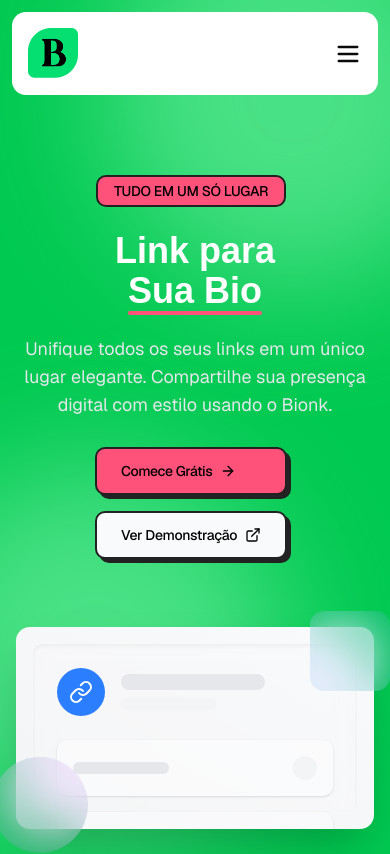
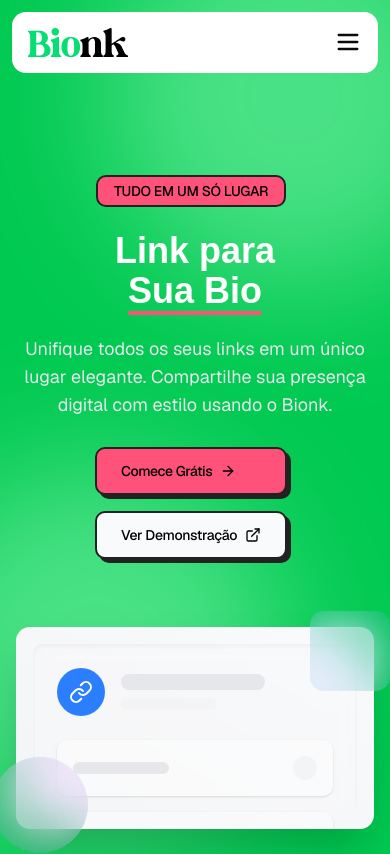
Before and after one commit to gabriellucasvh/bionk, a Next.js app: page / in a window 390 px wide. Shown: the top 854 px of the page. Built offline with nearby package versions, Linux system fonts and the light colour scheme; a web font is replaced by a local one.

Commit message:
style: Logo do HeaderMobile alterada para o nome completo ao invés do ícone

```diff
--- a/src/components/HeaderMobile.tsx
+++ b/src/components/HeaderMobile.tsx
@@ -21,7 +21,7 @@ const HeaderMobile = () => {
         <nav className='flex md:hidden fixed inset-x-0 z-50 m-3 max-w-full items-center justify-between p-4 rounded-xl bg-white'>
             <div>
                 <Link href={'/'}>
-                    <Image src={'/bionk-logo-quadrado.svg'} alt='logo' width={50} height={50} />
+                    <Image src={'/bionk-logo.svg'} alt='logo' width={100} height={50} />
                 </Link>
             </div>
             <button onClick={() => setIsOpen(!isOpen)} className='focus:outline-none'>
```
Also changed, not shown: public/bionk-logo-quadrado.svg (deleted), public/bionk-logo.svg.
